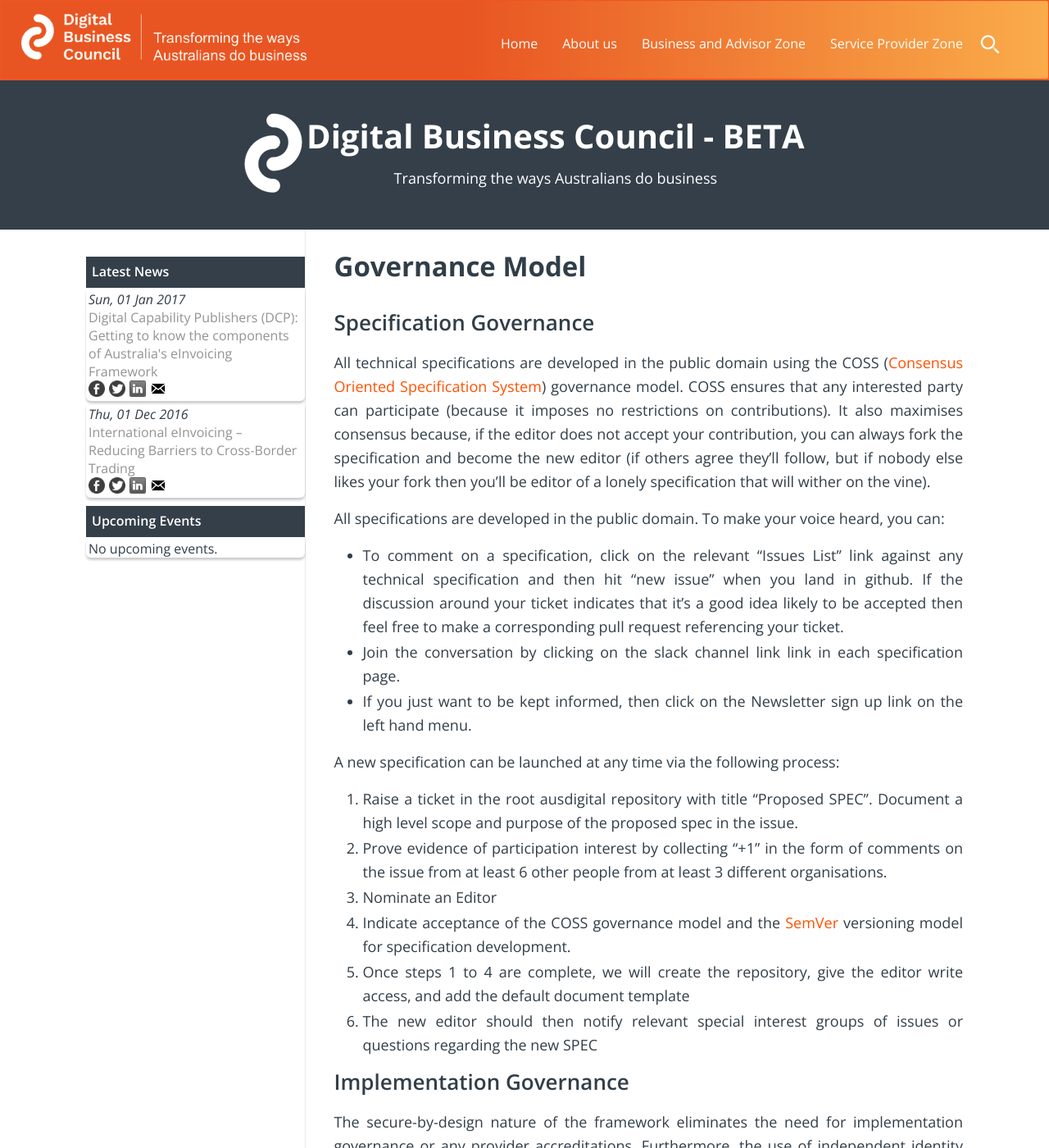
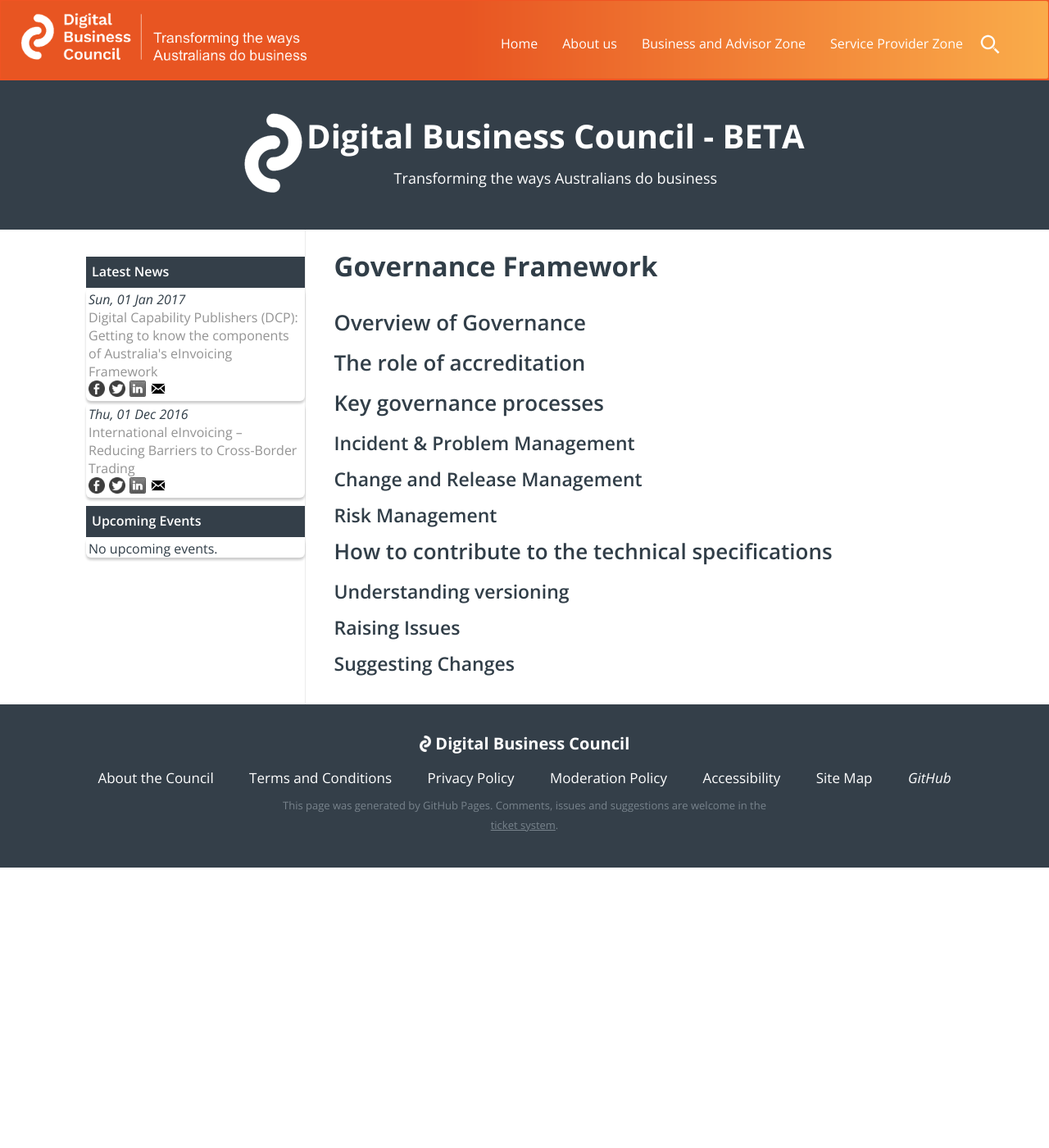
Before and after one commit to Digital-Business-Council/Digital-Business-Council.github.io, a Jekyll site: the page built from pages/tech-zone/governance-model.md, in a window 1280 px wide and 1400 px high. Shown: the whole window at 82% size. Built offline with Jekyll 4.4.1, drawn with Linux system fonts in a browser that asks for light colours; some of the changed text lies outside the part shown.

Commit message:
Update governance-model.md

```diff
--- a/pages/tech-zone/governance-model.md
+++ b/pages/tech-zone/governance-model.md
@@ -1,67 +1,31 @@
 ---
 layout: page
-title: Governance Model
-permalink: /governance-model/
+title: Governance Framework
+permalink: /governance-framework/
 ---
-# Governance Model
+# Governance Framework
 
-## Specification Governance
-All technical specifications are developed in the public domain using the COSS ([Consensus Oriented Specification System](https://rfc.unprotocols.org/spec:2/COSS/)) governance model. COSS ensures that any interested party can participate (because it imposes no restrictions on contributions). It also maximises consensus because, if the editor does not accept your contribution, you can always fork the specification and become the new editor (if others agree they'll follow, but if nobody else likes your fork then you'll be editor of a lonely specification that will wither on the vine).
-
-All specifications are developed in the public domain. To make your voice heard, you can:
-
- * To comment on a specification, click on the relevant "Issues List" link against any technical specification and then hit "new issue" when you land in github.  If the discussion around your ticket indicates that it's a good idea likely to be accepted then feel free to make a corresponding pull request referencing your ticket.
- * Join the conversation by clicking on the slack channel link link in each specification page.
- * If you just want to be kept informed, then click on the Newsletter sign up link on the left hand menu.
-
-A new specification can be launched at any time via the following process:
-
- 1. Raise a ticket in the root ausdigital repository with title “Proposed SPEC”. Document a high level scope and purpose of the proposed spec in the issue.
- 2. Prove evidence of participation interest by collecting "+1" in the form of comments on the issue from at least 6 other people from at least 3 different organisations.
- 3. Nominate an Editor
- 4. Indicate acceptance of the COSS governance model and the [SemVer](http://semver.org/) versioning model for specification development.
-  5. Once steps 1 to 4 are complete, we will create the repository, give the editor write access, and add the default document template
- 6. The new editor should then notify relevant special interest groups of issues or questions regarding the new SPEC
-
-## Implementation Governance
-The secure-by-design nature of the framework eliminates the need for implementation governance or any provider accreditations. Furthermore, the use of independent identity providers such as banks, government, or other entities subject to "know your customer" legislation means that identity assurance is, by definition, governed outside of this specification. Therefore, implementation governance within this framework is reduced to defining a set of assurance levels that are used to classify identity providers - so that particpants in the network can have a clear shared understanding of the identity integrity of any message sent or received. This is the role of the [IDP Specification](https://ausdigital-idp.readthedocs.org/).
+## Overview of Governance
 
 
-## Compliance statement for business software vendors
 
-Business software systems (eg ledgers) are the ultimate sender and receivers of business messages such as invoices.
+## The role of accreditation
 
-As a minimum, business sofware systems;
 
- * MUST implement a TAP-GW client.
- * MUST implement the IDP relying party client.
- * MUST support one or more semantic specifications - eg the BILL specification for invoicing.
 
-Business software systems that choose to develop their own access point and capability register ;
+## Key governance processes
 
- * MUST implement the TAP service as a receiver of messages.
- * MUST implement the TAP client as a sender of messages.
- * MUST implement the DCP service as a register of capabilites.
- * MUST implement the IDP relying party client.
- * MUST implement the DCL and DCP clients to discover capabilites.
- * MAY implement the NRY client to notarise messages.
- * MUST support one or more semantic specifications - eg the BILL specification for invoicing.
+### Incident & Problem Management
 
-## Compliance statement for network service providers
+### Change and Release Management
 
-As a network service provider seeking compliance with the framework you;
+### Risk Management
 
- * MUST provide a TAP service
- * SHOULD provide a TAP-GW service
- * MUST provide a DCP service (or choose a DCP service provider)
- * MUST implement a DCL client (there is only one DCL provider)
- * MUST implement an IDP client (identity providers are logically seaprate services)
- * MAY provide a NRY service
 
-## Compliance statement for identity providers
+## How to contribute to the technical specifications
 
-As an identity provider seeking compliance with the framework you;
+### Understanding versioning
 
-* MUST provide an OIDC IDP service with the scopes and claims defined in the IDP specification, and
-* MUST provide evidence to support claims at any identity asurance levwl above zero.
-* MUST provide an open framework to adopt relying parties such as business software and network service providers.
+### Raising Issues
+
+### Suggesting Changes
```
